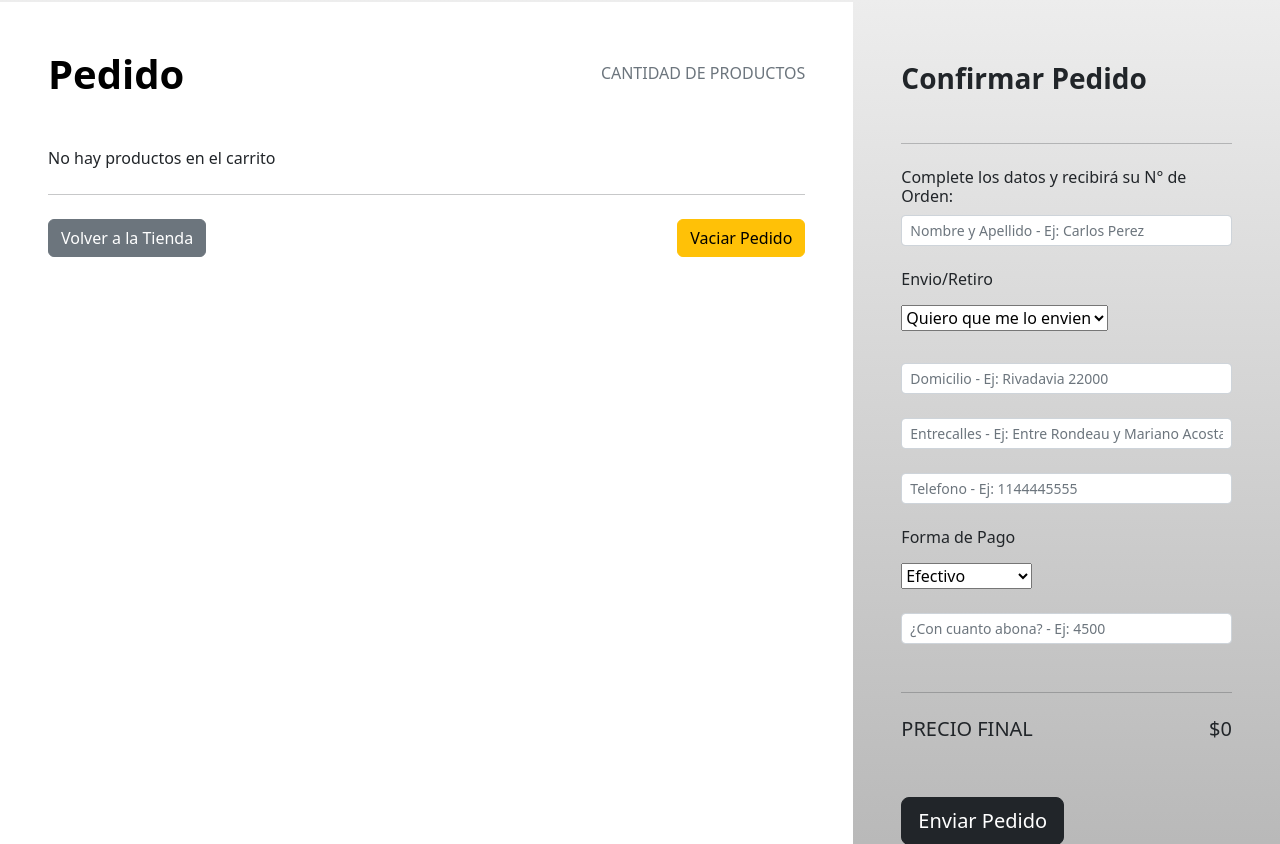
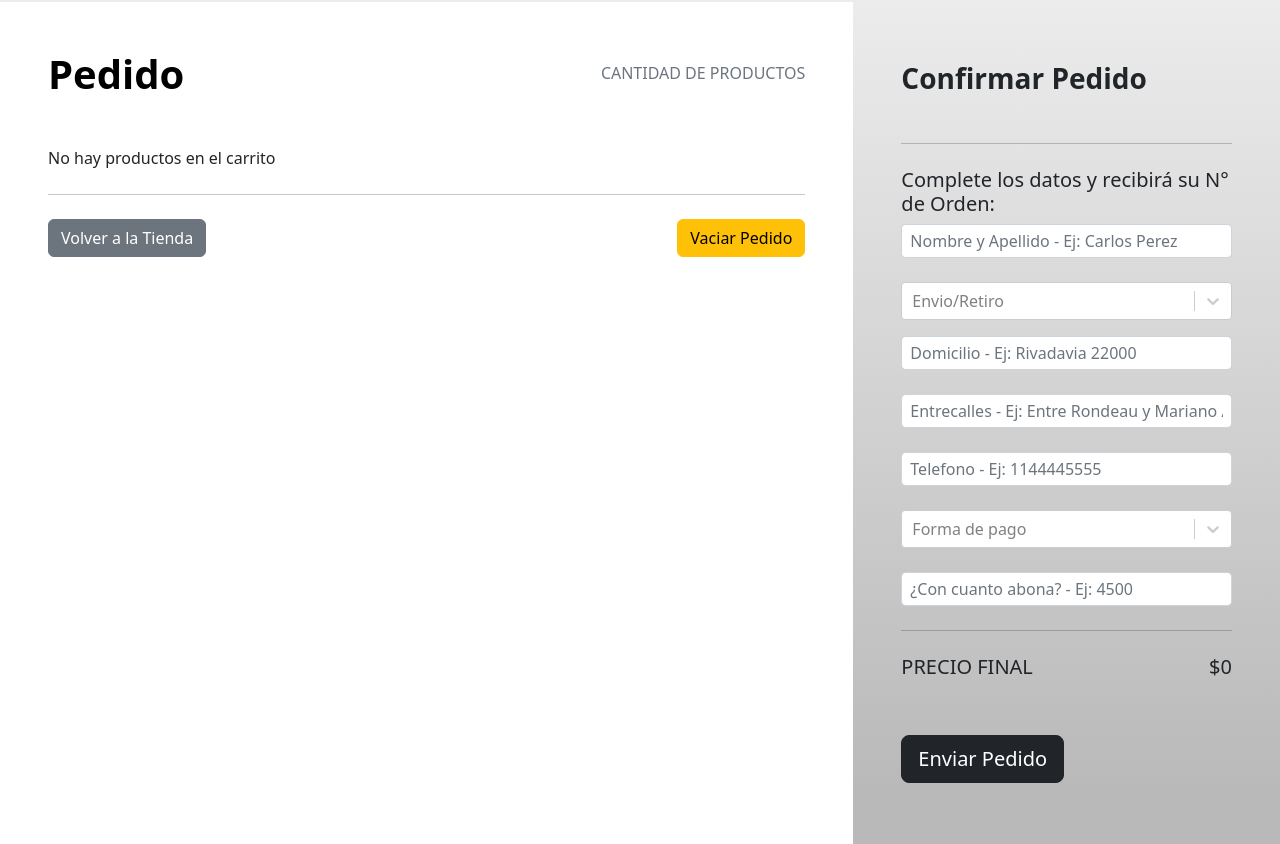
Before and after one commit to Nicov55/ReactJS---TBurger, a React (Create React App) app: page /cart in a window 1280 px wide. Shown: the part 380-1224 px from the top of the page. Built offline with nearby package versions, Linux system fonts and the light colour scheme.

Commit message:
Form funcional con orders

```diff
--- a/package.json
+++ b/package.json
@@ -11,6 +11,7 @@
     "react-dom": "^18.2.0",
     "react-router-dom": "^6.3.0",
     "react-scripts": "5.0.1",
+    "react-select": "^5.4.0",
     "web-vitals": "^2.1.4"
   },
   "scripts": {
--- a/src/assets/css/style.css
+++ b/src/assets/css/style.css
@@ -31,6 +31,14 @@
 
 .cartmain {
     background-color: white;
+}
+
+.selector {
+    font-size: 16px;
+}
+
+.valor {
+    font-size: 16px;
 }
 /* ITEM COUNTER */
 
--- a/src/components/Cart/CartForm.jsx
+++ b/src/components/Cart/CartForm.jsx
@@ -1,6 +1,7 @@
 import React, { useState } from 'react';
 import { getFirestore, serverTimestamp, collection, addDoc } from 'firebase/firestore';
 import { useCartContext } from '../../context/CartContext';
+import Select from 'react-select';
 
 
 
@@ -23,7 +24,7 @@ const CartForm = () => {
             buyer: {nombre, envio, domicilio, entrecalles, telefono, formapago, montopago},
             cart: cart,
             date: serverTimestamp(),
-            total: totalPrice
+            total: totalPrice()
         }
         const db = getFirestore ();
         const refOrder = collection(db,'orders');
@@ -31,24 +32,24 @@ const CartForm = () => {
         .then((res) => console.log(res))
     };
     const handleNombre = (e) => setNombre(e.target.value);
-    const handleEnvio = (e) => setEnvio(e.target.value);
+    const handleEnvio = (e) => setEnvio(e.value);
     const handleDomicilio = (e) => setDomicilio(e.target.value);
     const handleEntrecalles = (e) => setEntrecalles(e.target.value);
     const handleTelefono = (e) => setTelefono(e.target.value);
-    const handleFormapago = (e) => setFormapago(e.target.value);
+    const handleFormapago = (e) => setFormapago(e.value);
     const handleMontopago = (e) => setMontopago(e.target.value);
 
     const {totalPrice,cart} = useCartContext ();
 
-    // const selectorDelivery = [
-    //     {label : 'Quiero que me lo envien', value: 'Quiero que me lo envien'},
-    //     {label : 'Lo retiro yo mismo', value: 'Lo retiro yo mismo'},
-    // ];
+    const selectorDelivery = [
+        {label : 'Quiero que me lo envien', value:"Quiero que me lo envien"},
+        {label : 'Lo retiro yo mismo', value:"Lo retiro yo mismo"},
+    ];
 
-    // const selectorPay = [
-    //     {label : 'Efectivo', value: 'Efectivo'},
-    //     {label : 'Mercado Pago', value: 'Mercado Pago'},
-    // ]
+    const selectorPay = [
+        {label : 'Efectivo', value:"Efectivo"},
+        {label : 'Mercado Pago', value:"Mercado Pago"},
+    ]
 
 
     return (
@@ -58,7 +59,7 @@ const CartForm = () => {
                 <hr className="my-4" />
                 <form action='' className="form-group" onSubmit={handleSubmit}>
                     <div className="form-outline">
-                        <h6>Complete los datos y recibirá su N° de Orden:</h6>
+                        <h5>Complete los datos y recibirá su N° de Orden:</h5>
                             <input
                             required
                             type="text"
@@ -69,12 +70,12 @@ const CartForm = () => {
                         </div>
                         <br />
 
-                    <h6 className=" mb-3">Envio/Retiro</h6>
-                    <div className="mb-4 pb-2">
-                        <select required onChange={handleEnvio} className="select valor">
-                            <option value="1">Quiero que me lo envien</option>
-                            <option value="2">Lo retiro yo mismo</option>
-                        </select>
+                    <div className="mb-3">
+                        <Select required
+                        onChange={handleEnvio}
+                        placeholder='Envio/Retiro'
+                        className="selector"
+                        options={selectorDelivery} />
                     </div>
                     <div className="mb-5">
                         <div className="form-outline">
@@ -109,14 +110,13 @@ const CartForm = () => {
                                     className="form-control form-control-sm valor" />
                                 </div>
                                 <br />
-                                <h6 className=" mb-3">Forma de Pago</h6>
-
-                                <div className="mb-5">
-                                    <select required onChange={handleFormapago} className="select valor">
-                                        <option value="1">Efectivo</option>
-                                        <option value="2">Mercado Pago</option>
-                                    </select>
-                                    <br />
+                                <div className="mb-2">
+                                <Select
+                                required
+                                onChange={handleFormapago}
+                                placeholder='Forma de pago'
+                                className="selector"
+                                options={selectorPay} />
                                     <br />
                                     <div className="form-outline">
                                         <input
```
Also changed, not shown: 1 other file (tests, documents, lock files or other folders).
